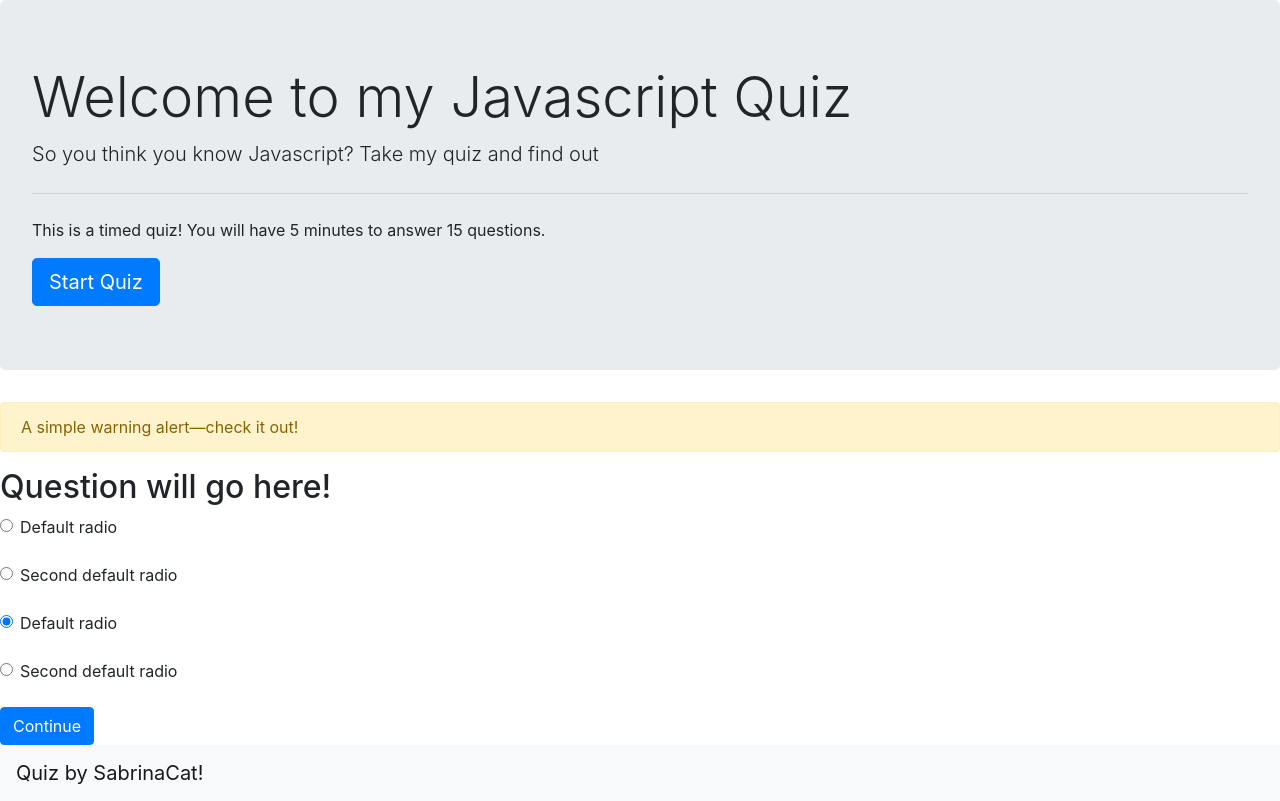
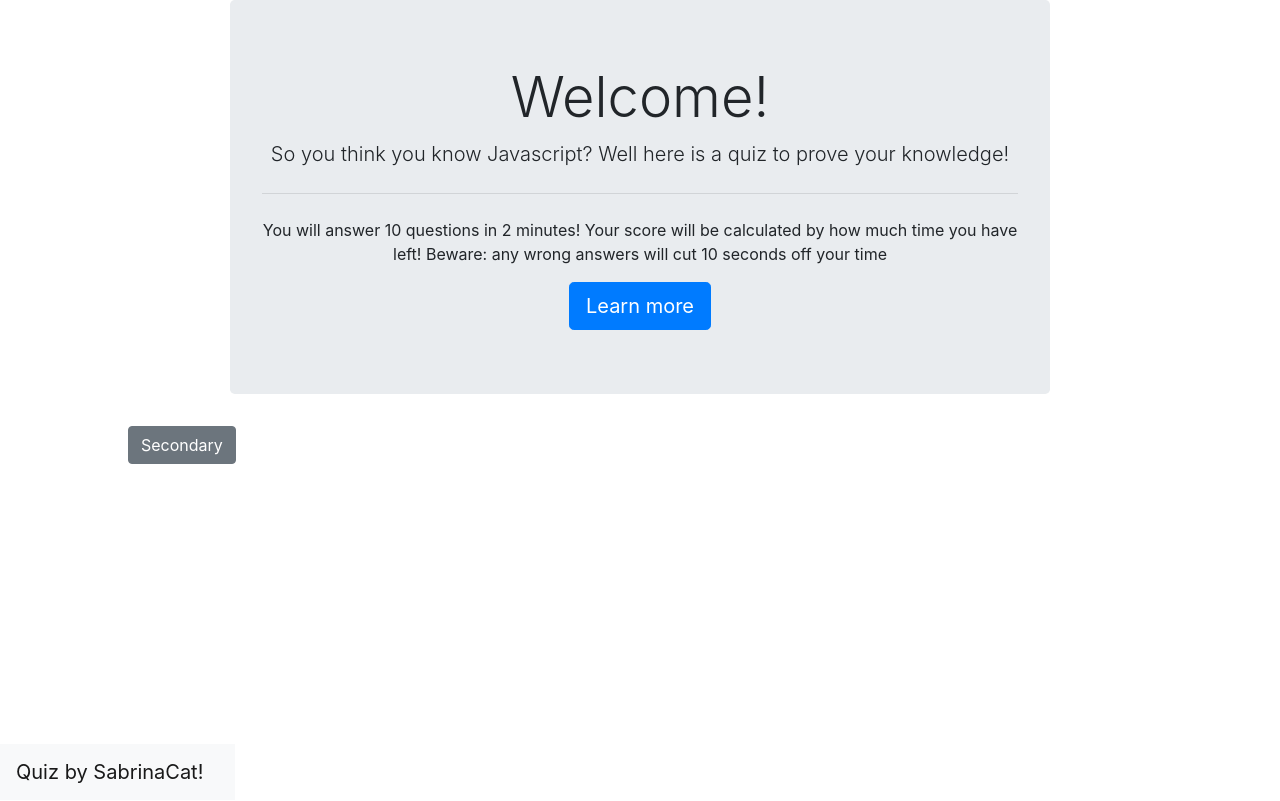
Before and after one commit to SabrinaCat/JavascriptQuiz, a plain HTML site: page index.html in a window 1280 px wide. Drawn offline with nearby package versions, Linux system fonts and the light colour scheme.

Commit message:
centered text of jumbotron and question Elems

```diff
--- a/index.html
+++ b/index.html
@@ -11,20 +11,20 @@
         <link rel="stylesheet" href="stylequiz.css">
     </head>
     <body>
-        <!--Initial Jumbotron that will be hidden when user hits "start test" button-->
+    <div id="wholeThing">
+        <!---Jumbotron for starting your quiz-->
         <div class="jumbotron">
-            <h1 class="display-4">Welcome to my Javascript Quiz</h1>
-            <p class="lead">So you think you know Javascript? Take my quiz and find out<output></output></p>
+            <h1 class="display-4">Welcome!</h1>
+            <p class="lead">So you think you know Javascript? Well here is a quiz to prove your knowledge!</p>
             <hr class="my-4">
-            <p>This is a timed quiz! You will have 5 minutes to answer 15 questions.</p>
-            <a class="btn btn-primary btn-lg" href="#" role="button">Start Quiz</a>
+            <p>You will answer 10 questions in 2 minutes! Your score will be calculated by how much time you have left!
+                Beware: any wrong answers will cut 10 seconds off your time</p>
+            <a id ="startQuiz" class="btn btn-primary btn-lg" href="#" role="button">Learn more</a>
           </div>
-          <!-- Alert at beginning of quiz to let user know that incorrect answers will take away time-->
-          <div class="alert alert-warning" role="alert">
-            A simple warning alert—check it out!
-          </div>
+        <!--buttons for answers maybe? check which form portion usese the dot slelector and change it to button-->
+        <button type="button" class="btn btn-secondary">Secondary</button>
     <!--div for the question header, form select inputs (answers), and submit button-->
-    <div>
+    <div id="questionBox">
         <h2> Question will go here!</h2>
           <div class="form-check">
             <input class="form-check-input" type="radio" name="exampleRadios" id="exampleRadios1" value="option1" checked>
@@ -56,11 +56,15 @@
           <br>
           <button type="submit" class="btn btn-primary">Continue</button>
     </div>
+</div>
         <script src="jsquiz.js">
 
         </script>
-     <nav class="navbar navbar-light bg-light">
+<footer id="footer" >
+        <nav class="navbar navbar-light bg-light">
         <a class="navbar-brand" href="https://github.com/SabrinaCat">Quiz by SabrinaCat!</a>
-      </nav>
+        </nav>
+</footer>
+
     </body>
 </html>
--- a/jsquiz.js
+++ b/jsquiz.js
@@ -0,0 +1,12 @@
+var quizStart = document.getElementById('#startButton');
+var jumbotron = document.getElementById('#frontPage')
+//var quizArray
+
+
+   // function myfunction () {
+   // document.getElementById("frontpage").style.display = "none";
+quizStart.addEventListener('click', function() {
+    if (jumbotron.style.display = 'block') {
+        jumbotron.style.display = 'none';
+        }
+    })
--- a/stylequiz.css
+++ b/stylequiz.css
@@ -1,3 +1,28 @@
+#wholeThing {
+    margin-left: 10%;
+    margin-right: 10%;
+
+}
+.jumbotron {
+    text-align: center;
+    display: inline-block;
+    margin-left: 10%;
+    margin-right:10%;
+    z-index: 2;
+}
+#questionBox {
+    text-align: center;
+    display: none;
+    margin-left:10%;
+    margin-right: 10%;
+    z-index: 1;
+}
+#footer {
+text-align: center;
+position: fixed;
+bottom: 0px;
+}
+
 
 
 /* Small devices (landscape phones, 576px and up)
```
